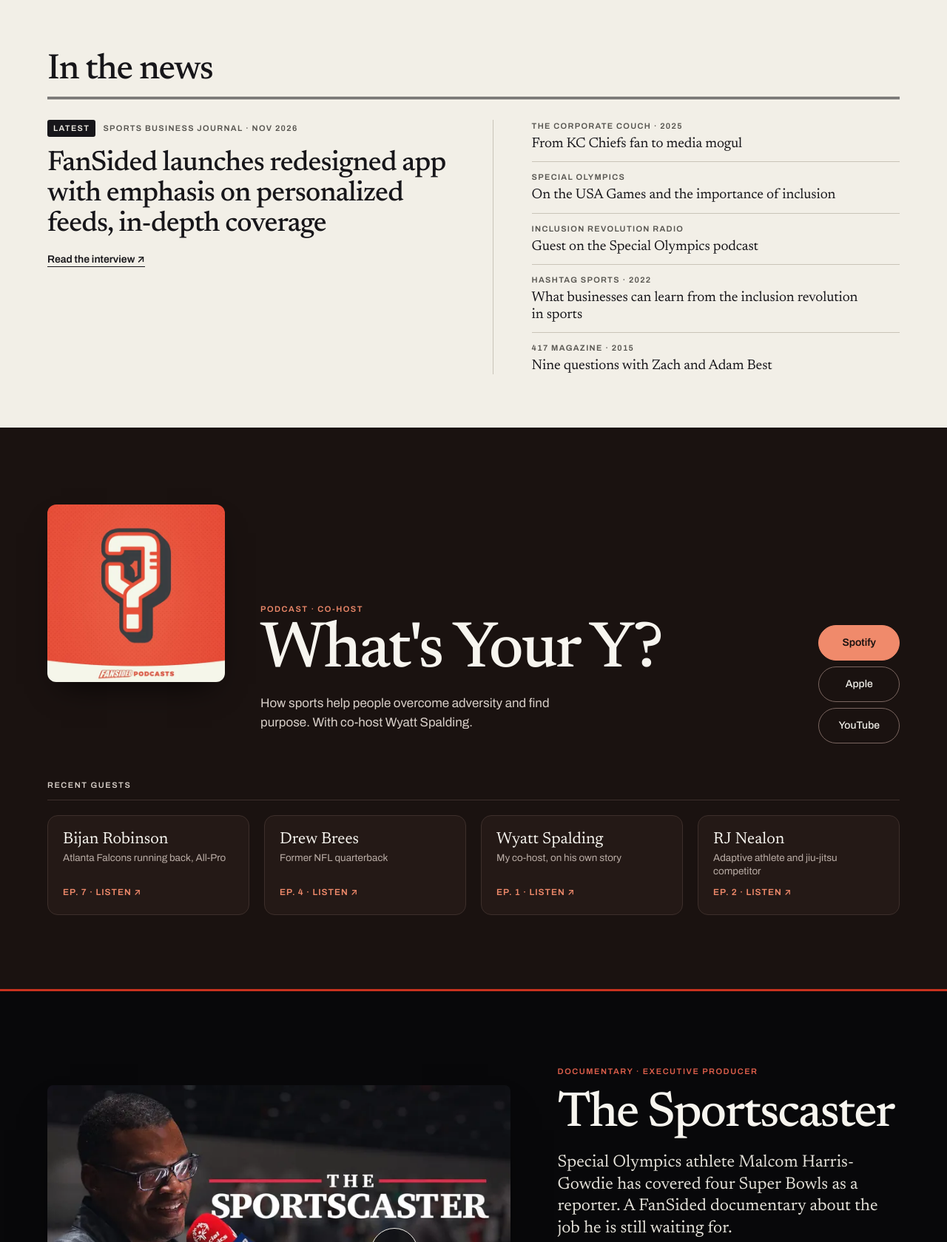
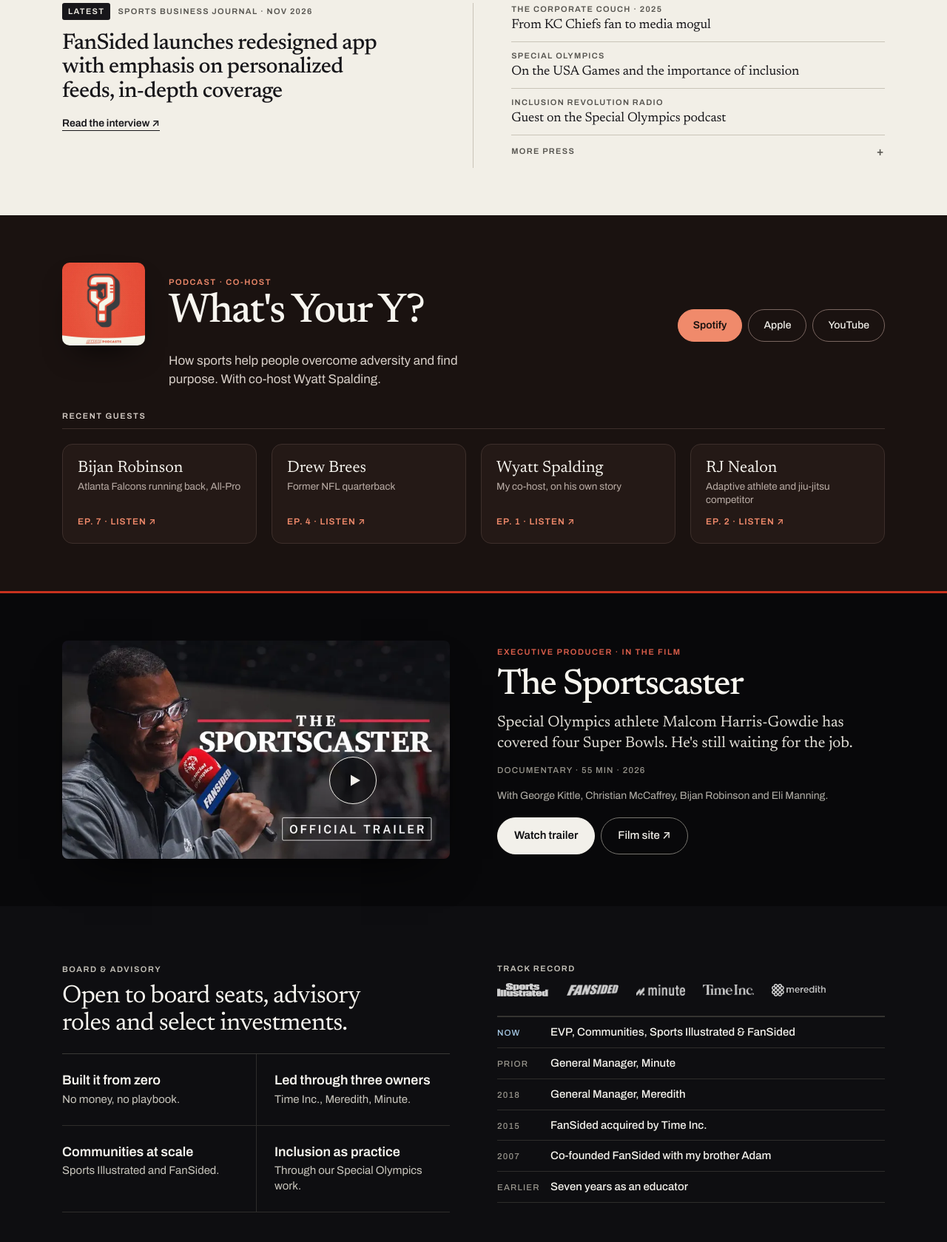
Before and after one commit to zacharybest-byte/zacharybest-byte.github.io, a plain HTML site: page index.html in a window 1280 px wide. Shown: the part 758-2437 px from the top of the page at 74% size. Drawn offline with Linux system fonts and the light colour scheme.

Commit message:
Condense further: ~30% shorter on desktop, ~15% on phones
- Tighter rhythm sitewide: smaller section padding and gaps, narrower
  max width, smaller headings
- Desktop hero sized to its content; smaller name and portrait
- News: older items (2022, 2015) folded under "More press"
- Podcast: compact header with art beside title, listen buttons inline
- Film: one-line logline, short facts line, cast as one sentence
- Board and Track record side by side on desktop; vertical timeline
- Contact: compact heading and email; quote kept small
Desktop page 4100px -> 2856px; phone 3905px -> 3304px.
Audit clean at 16 widths (no sideways scroll, AA contrast, 44px taps).

Co-Authored-By: Claude Opus 5.5 <noreply@anthropic.com>
Claude-Session: https://claude.ai/code/session_01J5Zi9X7uXZ3VFSwq8V9zpb

```diff
--- a/index.html
+++ b/index.html
@@ -78,7 +78,7 @@
   --film-bg:#08080a;--film-red:#c8321e;--film-accent:#e0604c;
   --serif:"Newsreader","Lora",Georgia,"Times New Roman",serif;
   --sans:"Archivo","Inter","Helvetica Neue",Arial,sans-serif;
-  --pad:20px;--max:1320px;--gap:56px;--band:48px;
+  --pad:20px;--max:1240px;--gap:40px;--band:36px;
 }
 *,*::before,*::after{box-sizing:border-box}
 html{-webkit-text-size-adjust:100%;scroll-behavior:smooth}
@@ -131,41 +131,47 @@ a{color:inherit;text-decoration:none}
 .cta{display:flex;gap:10px}
 .cta .btn-solid{flex:1}
 .wide-t{display:none}
-.stats{position:relative;z-index:1;display:grid;grid-template-columns:repeat(3,minmax(0,1fr));gap:12px;padding-block:18px 22px;border-top:1px solid var(--line-2)}
-.stats dt{font-family:var(--serif);font-size:clamp(30px,8.4vw,40px);line-height:1;letter-spacing:-.02em;color:var(--paper-text)}
-.stats dd{margin-top:6px;font-size:12.5px;line-height:1.35;color:var(--muted)}
+.stats{position:relative;z-index:1;display:grid;grid-template-columns:repeat(3,minmax(0,1fr));gap:12px;padding-block:14px 18px;border-top:1px solid var(--line-2)}
+.stats dt{font-family:var(--serif);font-size:clamp(28px,7.6vw,36px);line-height:1;letter-spacing:-.02em;color:var(--paper-text)}
+.stats dd{margin-top:4px;font-size:12.5px;line-height:1.35;color:var(--muted)}
 
 /* ---------- news (paper band) ---------- */
-.news{background:var(--news-bg);color:var(--news-ink);padding-block:40px}
+.news{background:var(--news-bg);color:var(--news-ink);padding-block:var(--band)}
 .news a:hover{color:inherit}
 .band-head{display:flex;justify-content:space-between;align-items:flex-end;gap:16px;padding-bottom:12px;border-bottom:3px double var(--news-ink)}
-.news h2{font-family:var(--serif);font-weight:500;font-size:clamp(34px,9vw,48px);line-height:1;letter-spacing:-.03em}
+.news h2{font-family:var(--serif);font-weight:500;font-size:clamp(28px,7.6vw,40px);line-height:1;letter-spacing:-.03em}
 .news .band-head .label{display:none;color:var(--news-meta)}
 .news-grid{display:grid;gap:0;margin-top:18px}
 .meta{font-size:11px;font-weight:600;letter-spacing:.12em;text-transform:uppercase;color:var(--news-meta)}
-.lead{display:flex;flex-direction:column;gap:10px;padding-bottom:18px;border-bottom:1px solid var(--news-rule)}
+.lead{display:flex;flex-direction:column;gap:8px;padding-bottom:14px;border-bottom:1px solid var(--news-rule)}
 .lead .tag{display:flex;align-items:center;flex-wrap:wrap;gap:8px 10px}
 .flag{padding:3px 8px;border-radius:3px;background:var(--news-ink);color:var(--news-bg);font-size:11px;font-weight:600;letter-spacing:.12em;text-transform:uppercase}
-.lead h3{font-family:var(--serif);font-weight:500;font-size:clamp(25px,6.6vw,38px);line-height:1.08;letter-spacing:-.022em;text-wrap:balance;transition:color .2s}
+.lead h3{font-family:var(--serif);font-weight:500;font-size:clamp(21px,5.6vw,30px);line-height:1.08;letter-spacing:-.022em;text-wrap:balance;transition:color .2s}
 .read{font-size:14px;font-weight:600;text-decoration:underline;text-underline-offset:5px;text-decoration-thickness:1px}
 .lead:hover h3,.story:hover .h{color:#3c5a73}
-.story{display:flex;flex-direction:column;gap:4px;padding-block:12px;border-bottom:1px solid var(--news-rule)}
-.stories li:last-child .story{border-bottom:0;padding-bottom:0}
-.story .h{font-family:var(--serif);font-size:18px;line-height:1.22;letter-spacing:-.008em;text-wrap:pretty;transition:color .2s}
+.story{display:flex;flex-direction:column;gap:3px;padding-block:10px;border-bottom:1px solid var(--news-rule)}
+.stories>li:nth-last-child(2) .story{border-bottom:1px solid var(--news-rule)}
+.stories li:last-child .story{padding-bottom:0}
+.more summary{display:flex;align-items:center;justify-content:space-between;min-height:44px;cursor:pointer;list-style:none;font-size:11px;font-weight:600;letter-spacing:.12em;text-transform:uppercase;color:var(--news-meta)}
+.more summary::-webkit-details-marker{display:none}
+.more[open] summary span{transform:rotate(45deg)}
+.more summary span{font-size:16px;transition:transform .2s}
+.more .story{border-bottom:0;border-top:1px solid var(--news-rule)}
+.story .h{font-family:var(--serif);font-size:17px;line-height:1.22;letter-spacing:-.008em;text-wrap:pretty;transition:color .2s}
 
 /* ---------- podcast (warm band) ---------- */
-.pod{background:var(--pod-bg);padding-block:calc(var(--band) + 4px) var(--band);color:var(--ivory)}
-.pod-head{display:grid;grid-template-columns:96px minmax(0,1fr);gap:16px;align-items:center}
-.pod-art{width:96px;height:96px;border-radius:10px;box-shadow:0 20px 40px -18px rgba(0,0,0,.8)}
+.pod{background:var(--pod-bg);padding-block:var(--band);color:var(--ivory)}
+.pod-head{display:grid;grid-template-columns:72px minmax(0,1fr);gap:14px;align-items:center}
+.pod-art{width:72px;height:72px;border-radius:8px;box-shadow:0 20px 40px -18px rgba(0,0,0,.8)}
 .pod .kicker{font-size:11px;font-weight:600;letter-spacing:.14em;text-transform:uppercase;color:var(--pod-accent)}
-.pod h2{margin-top:6px;font-family:var(--serif);font-weight:500;font-size:clamp(28px,7.8vw,88px);white-space:nowrap;line-height:.96;letter-spacing:-.032em;color:var(--paper-text)}
+.pod h2{margin-top:6px;font-family:var(--serif);font-weight:500;font-size:clamp(26px,7.4vw,56px);white-space:nowrap;line-height:.96;letter-spacing:-.032em;color:var(--paper-text)}
 .pod-desc{grid-column:1/-1;font-size:15.5px;line-height:1.5;color:var(--pod-text);max-width:46ch}
 .listen{grid-column:1/-1;display:flex;gap:8px}
 .listen .btn{flex:1;min-height:46px;padding:0 14px;font-size:14px;border-color:var(--pod-edge)}
 .listen .btn:hover{border-color:var(--ivory)}
 .listen .btn-solid{background:var(--pod-accent);border-color:var(--pod-accent);color:var(--pod-bg)}
 .listen .btn-solid:hover{background:#f5a28a;border-color:#f5a28a;color:var(--pod-bg)}
-.guests-head{margin-top:28px;padding-bottom:10px;border-bottom:1px solid var(--pod-line)}
+.guests-head{margin-top:20px;padding-bottom:8px;border-bottom:1px solid var(--pod-line)}
 .guests-head.label{color:var(--pod-text)}
 .guests-head a{display:inline-flex;align-items:center;min-height:44px;font-size:14px;font-weight:500;color:var(--ivory)}
 .guests-head a:hover{color:var(--pod-accent)}
@@ -179,7 +185,7 @@ a{color:inherit;text-decoration:none}
 
 /* ---------- film (black band) ---------- */
 .film{background:var(--film-bg);border-top:3px solid var(--film-red);padding-block:var(--band)}
-.film-grid{display:grid;gap:16px}
+.film-grid{display:grid;gap:14px}
 .film .kicker{font-size:11px;font-weight:600;letter-spacing:.14em;text-transform:uppercase;color:var(--film-accent)}
 .trailer{position:relative;display:block;border-radius:8px;overflow:hidden;box-shadow:0 30px 60px -30px rgba(0,0,0,.9)}
 .trailer img{width:100%;transition:transform .5s}
@@ -187,10 +193,11 @@ a{color:inherit;text-decoration:none}
 .play{position:absolute;left:75%;top:64%;width:48px;height:48px;margin:-24px 0 0 -24px;border-radius:50%;background:rgba(14,14,17,.72);border:1.5px solid var(--ivory);display:grid;place-items:center;transition:background .2s}
 .play svg{width:18px;height:18px;fill:var(--ivory);margin-left:3px}
 .trailer:hover .play{background:var(--film-red)}
-.film-copy{display:flex;flex-direction:column;gap:14px}
+.film-copy{display:flex;flex-direction:column;gap:12px}
 .film-copy .kicker{display:none}
-.film h2{font-family:var(--serif);font-weight:500;font-size:clamp(40px,10.4vw,76px);line-height:.96;letter-spacing:-.032em;color:var(--paper-text)}
-.film .logline{font-family:var(--serif);font-size:clamp(19px,5vw,23px);line-height:1.3;color:#e4e1d9}
+.film h2{font-family:var(--serif);font-weight:500;font-size:clamp(30px,8.4vw,56px);line-height:.96;letter-spacing:-.032em;color:var(--paper-text)}
+.film .cast{font-size:14px;line-height:1.5;color:#b4b1a9}
+.film .logline{text-wrap:pretty;font-family:var(--serif);font-size:clamp(17px,4.6vw,21px);line-height:1.3;color:#e4e1d9}
 .film .cast{font-size:14px;line-height:1.55;color:#b4b1a9}
 .film .facts{font-size:11.5px;font-weight:500;letter-spacing:.1em;text-transform:uppercase;color:var(--dim)}
 .film .acts{display:flex;flex-wrap:wrap;gap:8px;padding-top:4px}
@@ -198,7 +205,7 @@ a{color:inherit;text-decoration:none}
 
 /* ---------- board ---------- */
 .sec{padding-top:var(--gap)}
-.sec h2{margin-top:12px;font-family:var(--serif);font-weight:400;font-size:clamp(28px,7.6vw,46px);line-height:1.08;letter-spacing:-.022em;color:var(--paper-text);text-wrap:balance}
+.sec h2{margin-top:10px;font-family:var(--serif);font-weight:400;font-size:clamp(24px,6.4vw,34px);line-height:1.08;letter-spacing:-.022em;color:var(--paper-text);text-wrap:balance}
 .sec-grid{display:grid;gap:22px}
 .pillars{display:grid;grid-template-columns:repeat(2,minmax(0,1fr));border-top:1px solid var(--line-2)}
 .pillars li{display:flex;flex-direction:column;gap:4px;padding:16px 12px 16px 0;border-bottom:1px solid var(--line)}
@@ -207,11 +214,11 @@ a{color:inherit;text-decoration:none}
 .pillars p{font-size:13.5px;line-height:1.4;color:var(--muted)}
 
 /* ---------- record ---------- */
-.worked{display:flex;flex-wrap:wrap;align-items:center;gap:16px 24px;margin-top:16px;padding-bottom:18px}
+.worked{display:flex;flex-wrap:wrap;justify-content:space-between;align-items:center;gap:12px;margin-top:12px;padding-bottom:14px}
 .worked img{width:auto;opacity:.8}
-.worked .si{height:19px}.worked .fs{height:15px}.worked .mm{height:15px}.worked .ti{height:15px}.worked .me{height:17px}
+.worked .si{height:15px}.worked .fs{height:11px}.worked .mm{height:12px}.worked .ti{height:12px}.worked .me{height:14px}
 .tl{display:flex;flex-direction:column-reverse;border-top:1px solid var(--line-2)}
-.tl li{display:grid;grid-template-columns:66px minmax(0,1fr);gap:10px;padding:12px 0;border-bottom:1px solid var(--line);align-items:baseline}
+.tl li{display:grid;grid-template-columns:62px minmax(0,1fr);gap:10px;padding:10px 0;border-bottom:1px solid var(--line);align-items:baseline}
 .tl li:first-child{border-bottom:1px solid var(--line)}
 .tl .when{font-size:11.5px;font-weight:500;letter-spacing:.1em;text-transform:uppercase;color:var(--dim);font-variant-numeric:tabular-nums}
 .tl .what{font-size:15px;line-height:1.35;font-weight:500;color:var(--paper-text)}
@@ -220,10 +227,10 @@ a{color:inherit;text-decoration:none}
 
 /* ---------- contact ---------- */
 .contact{margin-top:var(--gap);border-top:1px solid var(--line-2)}
-.contact-in{padding-block:44px 30px;display:grid;gap:16px}
-.q{font-family:var(--serif);font-style:italic;font-size:clamp(20px,5.4vw,28px);line-height:1.2;color:var(--muted);max-width:26ch;text-wrap:balance}
-.contact h2{font-family:var(--serif);font-weight:500;font-size:clamp(52px,16vw,128px);white-space:nowrap;line-height:.92;letter-spacing:-.035em;color:var(--paper-text)}
-.email{justify-self:start;font-family:var(--serif);font-size:clamp(24px,6.8vw,36px);letter-spacing:-.012em;color:var(--accent);border-bottom:1px solid var(--edge);padding:6px 0}
+.contact-in{padding-block:32px 24px;display:grid;gap:12px}
+.q{font-family:var(--serif);font-style:italic;font-size:clamp(17px,4.6vw,22px);line-height:1.2;color:var(--muted);max-width:26ch;text-wrap:balance}
+.contact h2{font-family:var(--serif);font-weight:500;font-size:clamp(44px,12vw,80px);white-space:nowrap;line-height:.92;letter-spacing:-.035em;color:var(--paper-text)}
+.email{justify-self:start;font-family:var(--serif);font-size:clamp(22px,6vw,30px);letter-spacing:-.012em;color:var(--accent);border-bottom:1px solid var(--edge);padding:6px 0}
 .email:hover{border-color:var(--accent)}
 .contact .acts{display:flex;flex-wrap:wrap;gap:10px}
 .foot{display:flex;justify-content:space-between;align-items:center;gap:16px;padding-block:8px 20px;border-top:1px solid var(--line);font-size:13px;color:var(--dim)}
@@ -250,7 +257,7 @@ a{color:inherit;text-decoration:none}
 
 /* ================= tablet and up ================= */
 @media (min-width:760px){
-  :root{--pad:clamp(32px,5vw,96px);--gap:clamp(88px,10vw,128px);--band:clamp(72px,8vw,100px)}
+  :root{--pad:clamp(32px,5vw,80px);--gap:clamp(56px,6vw,80px);--band:clamp(48px,5vw,64px)}
   .top{padding-block:14px}
   .top .wide{display:list-item}
   .top nav ul{gap:6px}
@@ -264,25 +271,24 @@ a{color:inherit;text-decoration:none}
   .narrow-t{display:none}
   .marks{justify-content:flex-start}
   .marks .fs{height:20px}.marks .si{height:25px}.marks .mm{height:20px}
-  .stats{grid-template-columns:repeat(3,max-content);gap:clamp(40px,7vw,88px);justify-content:start;padding-block:24px 28px}
+  .stats{grid-template-columns:repeat(3,max-content);gap:clamp(40px,7vw,88px);justify-content:start;padding-block:18px 22px}
   .stats dd{font-size:13.5px}
 
-  .news{padding-block:clamp(56px,6vw,72px)}
   .news .band-head .label{display:block}
-  .news-grid{grid-template-columns:minmax(0,1.1fr) minmax(0,1fr);margin-top:28px}
+  .news-grid{grid-template-columns:minmax(0,1fr) minmax(0,1fr);margin-top:22px}
   .lead{padding:0 clamp(28px,4vw,56px) 0 0;border-bottom:0;border-right:1px solid var(--news-rule);gap:16px}
   .stories{padding-left:clamp(28px,4vw,56px)}
-  .story{padding-block:12px}
+  .story{padding-block:10px}
   .stories li:first-child .story{padding-top:0}
-  .story .h{font-size:19px}
+  .story .h{font-size:18px}
 
-  .pod-head{grid-template-columns:200px minmax(0,1fr);gap:16px 40px;align-items:end}
-  .pod-art{width:200px;height:200px;grid-row:1/4;border-radius:12px}
-  .pod h2{font-size:clamp(56px,7vw,88px)}
+  .pod-head{grid-template-columns:112px minmax(0,1fr);gap:10px 28px;align-items:center}
+  .pod-art{width:112px;height:112px;grid-row:1/3;border-radius:10px}
+  .pod h2{font-size:clamp(40px,4.4vw,56px)}
   .pod-desc{grid-column:2;font-size:17px}
   .listen{grid-column:2}
   .listen .btn{flex:none;padding:0 22px}
-  .guests-head{margin-top:48px}
+  .guests-head{margin-top:28px}
   .guests{gap:16px;margin-top:20px}
   .guest{padding:20px}
   .guest .n{font-size:22px}
@@ -291,7 +297,7 @@ a{color:inherit;text-decoration:none}
   .film-grid{gap:24px}
   .play{width:64px;height:64px;margin:-32px 0 0 -32px}
   .play svg{width:24px;height:24px}
-  .film-copy{gap:18px}
+  .film-copy{gap:14px}
   .film .acts .btn-solid{flex:none}
 
   .pillars li{padding:24px 24px 24px 0}
@@ -299,9 +305,10 @@ a{color:inherit;text-decoration:none}
   .pillars h3{font-size:18px}
   .pillars p{font-size:15px}
     .worked{gap:20px 40px;padding-bottom:26px;border-bottom:1px solid var(--line)}
-  .worked .si{height:23px}.worked .fs{height:19px}.worked .mm{height:19px}.worked .ti{height:18px}.worked .me{height:21px}
+  .worked{justify-content:flex-start;gap:12px 24px}
+  .worked .si{height:18px}.worked .fs{height:15px}.worked .mm{height:15px}.worked .ti{height:14px}.worked .me{height:17px}
 
-  .contact-in{padding-block:clamp(64px,8vw,104px) 48px}
+  .contact-in{padding-block:clamp(48px,5vw,64px) 32px}
   .sec h2{max-width:22ch}
   .dock{display:none}
 }
@@ -323,46 +330,36 @@ a{color:inherit;text-decoration:none}
 }
 
 @media (min-width:760px){
-  .hero-main{display:grid;grid-template-columns:minmax(0,1.25fr) minmax(0,.75fr);grid-template-rows:auto 1fr;column-gap:clamp(32px,4vw,64px);min-height:clamp(500px,calc(100svh - 124px),640px)}
+  .hero-main{display:grid;grid-template-columns:minmax(0,1.25fr) minmax(0,.75fr);grid-template-rows:auto 1fr;column-gap:clamp(32px,4vw,64px);min-height:0}
   .hero-main::after{display:none}
   .top{grid-column:1/-1;grid-row:1}
-  .hero-main>picture{display:block;grid-column:2;grid-row:2;align-self:center;justify-self:end;width:100%;max-width:470px}
+  .hero-main>picture{display:block;grid-column:2;grid-row:2;align-self:center;justify-self:end;width:100%;max-width:380px}
   .hero-photo{position:static;transform:none;width:100%;height:auto;max-width:100%}
-  .hero-copy{grid-column:1;grid-row:2;justify-content:center;gap:26px;padding-block:32px 40px}
+  .hero-copy{grid-column:1;grid-row:2;justify-content:center;gap:22px;padding-block:28px}
   .hero-name{gap:22px}
-  .hero h1{font-size:clamp(80px,10.4vw,150px);line-height:.9;letter-spacing:-.04em}
+  .hero h1{font-size:clamp(72px,8.4vw,124px);line-height:.9;letter-spacing:-.04em}
   .hero-bottom{gap:26px}
   .lede{font-size:clamp(26px,2.3vw,33px);max-width:20em}
   .marks{order:3;gap:30px}
 }
 @media (min-width:760px) and (max-width:999px){
   .hero-main{min-height:0}
-  .hero-copy{padding-block:56px 48px}
+  .hero-copy{padding-block:36px 32px}
 }
 @media (min-width:1000px){
-  .sec-grid{grid-template-columns:minmax(0,5fr) minmax(0,7fr);gap:clamp(40px,6vw,96px);align-items:start}
+  .duo{display:grid;grid-template-columns:minmax(0,1fr) minmax(0,1fr);gap:clamp(40px,5vw,80px);align-items:start}
   .contact-in{grid-template-columns:minmax(0,1fr) auto;align-items:end;column-gap:48px}
   .contact-in>*{grid-column:1}
   .contact .acts{grid-column:2;grid-row:3;align-self:end}
-  .film-grid{grid-template-columns:minmax(0,1.15fr) minmax(0,.85fr);gap:clamp(32px,5vw,64px);align-items:center}
+  .film-grid{grid-template-columns:minmax(0,1fr) minmax(0,1fr);gap:clamp(32px,5vw,64px);align-items:center}
   .film .kicker.top-k{display:none}
   .film-copy .kicker{display:block}
-  .film h2{font-size:clamp(46px,5.2vw,76px)}
-  .pod-art{width:240px;height:240px}
-  .pod-head{grid-template-columns:240px minmax(0,1fr) auto;gap:16px 48px}
+  .film h2{font-size:clamp(40px,3.8vw,56px)}
+  .pod-head{grid-template-columns:112px minmax(0,1fr) auto;gap:8px 32px}
   .pod-desc,.listen{grid-column:2}
-  .listen{grid-column:3;grid-row:1/4;flex-direction:column;align-self:end}
-  .listen .btn{min-height:48px;padding:0 26px}
+  .listen{grid-column:3;grid-row:1/3;align-self:center}
+  .listen .btn{min-height:44px;padding:0 20px}
 
-  /* horizontal timeline */
-  .tl{flex-direction:row;border-top:0;position:relative;gap:24px;padding-top:4px}
-  .tl::before{content:"";position:absolute;left:0;right:0;top:65px;height:1px;background:var(--line-2)}
-  .tl li{flex:1;display:flex;flex-direction:column;gap:12px;padding:20px 0 0;border:0}
-  .tl li:first-child{border:0}
-  .tl .when{font-family:var(--serif);font-size:24px;line-height:1;letter-spacing:0;text-transform:none;font-weight:400}
-  .tl .dot{display:block;position:relative;width:11px;height:11px;border-radius:50%;background:var(--ink);border:1.5px solid var(--dim)}
-  .tl .now .dot{background:var(--accent);border-color:var(--accent)}
-  .tl .what{font-size:15.5px}
 }
 @media (min-width:1200px){
   .guests{grid-template-columns:repeat(4,minmax(0,1fr));gap:20px}
@@ -458,8 +455,10 @@ a{color:inherit;text-decoration:none}
         <li><a class="story" href="https://thecorporatecouch.podbean.com/e/from-kc-chiefs-fan-to-media-mogul-zach-best-on-culture-creativity-and-championship-mindsets/" target="_blank" rel="noopener"><span class="meta">The Corporate Couch · 2025</span><span class="h">From KC Chiefs fan to media mogul</span><span class="sr-only"> (opens in a new tab)</span></a></li>
         <li><a class="story" href="https://www.specialolympics.org/stories/news/fansided-ceo-zach-best-details-his-experience-at-usa-games-shares-the-importance-of-inclusion" target="_blank" rel="noopener"><span class="meta">Special Olympics</span><span class="h">On the USA Games and the importance of inclusion</span><span class="sr-only"> (opens in a new tab)</span></a></li>
         <li><a class="story" href="https://www.specialolympics.org/stories/impact/fansided-guest-stars-on-inclusion-revolution-radio" target="_blank" rel="noopener"><span class="meta">Inclusion Revolution Radio</span><span class="h">Guest on the Special Olympics podcast</span><span class="sr-only"> (opens in a new tab)</span></a></li>
-        <li><a class="story" href="https://www.hashtagsports.com/read/sports-inclusion-fansided-zachary-best" target="_blank" rel="noopener"><span class="meta">Hashtag Sports · 2022</span><span class="h">What businesses can learn from the inclusion revolution in sports</span><span class="sr-only"> (opens in a new tab)</span></a></li>
-        <li><a class="story" href="https://www.417mag.com/issues/october-2015/nine-questions-with-zach-and-adam-best/" target="_blank" rel="noopener"><span class="meta">417 Magazine · 2015</span><span class="h">Nine questions with Zach and Adam Best</span><span class="sr-only"> (opens in a new tab)</span></a></li>
+        <li><details class="more"><summary>More press <span aria-hidden="true">+</span></summary><ul>
+          <li><a class="story" href="https://www.hashtagsports.com/read/sports-inclusion-fansided-zachary-best" target="_blank" rel="noopener"><span class="meta">Hashtag Sports · 2022</span><span class="h">What businesses can learn from the inclusion revolution in sports</span><span class="sr-only"> (opens in a new tab)</span></a></li>
+          <li><a class="story" href="https://www.417mag.com/issues/october-2015/nine-questions-with-zach-and-adam-best/" target="_blank" rel="noopener"><span class="meta">417 Magazine · 2015</span><span class="h">Nine questions with Zach and Adam Best</span><span class="sr-only"> (opens in a new tab)</span></a></li>
+        </ul></details></li>
       </ul>
     </div>
   </div>
@@ -503,7 +502,7 @@ a{color:inherit;text-decoration:none}
 
 <section id="film" class="film" aria-labelledby="film-h">
   <div class="wrap film-grid">
-    <p class="kicker top-k">Documentary · Executive producer</p>
+    <p class="kicker top-k">Executive producer · In the film</p>
     <a class="trailer" href="https://vimeo.com/1229213321/27006d0253" target="_blank" rel="noopener" aria-label="Watch The Sportscaster trailer (opens in a new tab)">
       <picture>
         <source type="image/webp" srcset="sportscaster-720.webp 720w, sportscaster.webp 1280w" sizes="(max-width: 759px) 100vw, 55vw">
@@ -512,11 +511,11 @@ a{color:inherit;text-decoration:none}
       <span class="play" aria-hidden="true"><svg viewBox="0 0 24 24"><path d="M7 4.5v15l13-7.5z"/></svg></span>
     </a>
     <div class="film-copy">
-      <p class="kicker" aria-hidden="true">Documentary · Executive producer</p>
+      <p class="kicker" aria-hidden="true">Executive producer · In the film</p>
       <h2 id="film-h">The Sportscaster</h2>
-      <p class="logline">Special Olympics athlete Malcom Harris-Gowdie has covered four Super Bowls as a reporter. A FanSided documentary about the job he is still waiting for.</p>
-      <p class="cast">With George Kittle, Christian McCaffrey, Bijan Robinson, Eli Manning and more. I produced it and appear in it.</p>
-      <p class="facts">55 min · 2026 · On the festival circuit</p>
+      <p class="logline">Special Olympics athlete Malcom Harris-Gowdie has covered four Super Bowls. He's still waiting for the job.</p>
+            <p class="facts">Documentary · 55 min · 2026</p>
+      <p class="cast">With George Kittle, Christian McCaffrey, Bijan Robinson and Eli Manning.</p>
       <div class="acts">
         <a class="btn btn-solid" href="https://vimeo.com/1229213321/27006d0253" target="_blank" rel="noopener">Watch trailer</a>
         <a class="btn" href="https://thesportscasterfilm.com/" target="_blank" rel="noopener">Film site ↗</a>
@@ -525,7 +524,8 @@ a{color:inherit;text-decoration:none}
   </div>
 </section>
 
-<section id="board" class="sec wrap" aria-labelledby="board-h">
+<div class="duo wrap">
+<section id="board" class="sec" aria-labelledby="board-h">
   <div class="sec-grid">
     <div>
       <p class="label">Board &amp; advisory</p>
@@ -540,7 +540,7 @@ a{color:inherit;text-decoration:none}
   </div>
 </section>
 
-<section id="record" class="sec wrap" aria-labelledby="record-h">
+<section id="record" class="sec" aria-labelledby="record-h">
   <h2 id="record-h" class="label" style="margin:0;font:600 11px/1.4 var(--sans);letter-spacing:.14em;color:var(--muted)">Track record</h2>
   <ul class="worked" aria-label="Where I've worked">
     <li><img class="si" src="logo-si.png" width="250" height="64" alt="Sports Illustrated" loading="lazy"></li>
@@ -558,6 +558,7 @@ a{color:inherit;text-decoration:none}
     <li class="now"><span class="when">Now</span><span class="dot" aria-hidden="true"></span><span class="what">EVP, Communities, Sports Illustrated &amp; FanSided</span></li>
   </ol>
 </section>
+</div>
 </main>
 
 <section id="contact" class="contact" aria-labelledby="contact-h">
```
